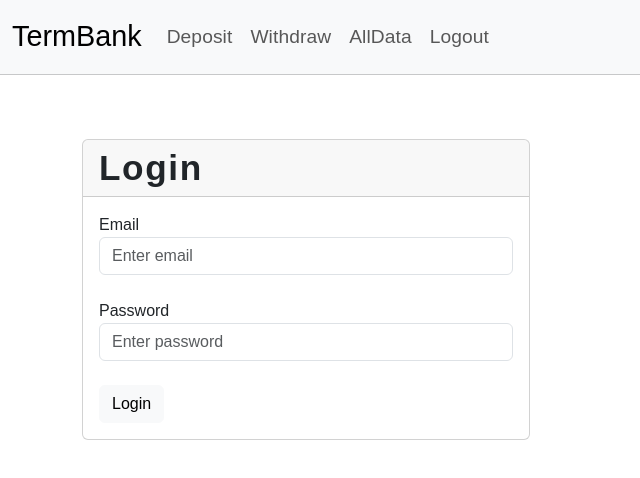
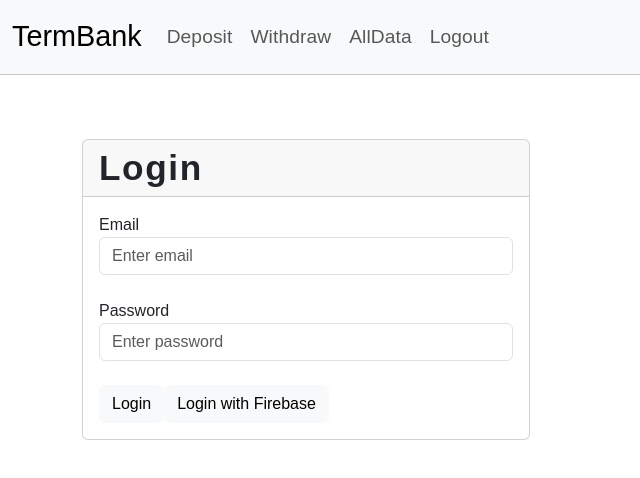
Before and after one commit to JOJ0/mitx-badbank, a React (Vite) app in the folder front/: page /login in a window 1280 px wide. Shown: the top 478 px of the page, without its empty margins (0-640 px from the left). Built offline with nearby package versions, Linux system fonts and the light colour scheme; a web font is replaced by a local one.

Commit message:
Draft Firebase auth support, login is working
but creation and integration in our DB not yet.

```diff
--- a/front/src/createaccount.jsx
+++ b/front/src/createaccount.jsx
@@ -1,5 +1,7 @@
 import { useState } from 'react';
 import { NavLink } from 'react-router-dom'
+
+import { createUserWithEmailAndPassword } from 'firebase/auth'
 
 import { Card, apiPostRequest } from './common.jsx'
 import useCreateAccountForm from './createaccounthook.jsx'
--- /dev/null
+++ b/front/src/firebase_auth.jsx
@@ -0,0 +1,22 @@
+import { initializeApp } from 'firebase/app';
+import { getAuth } from "firebase/auth";
+
+
+const firebaseConfig = {
+    apiKey: "AIzaSyDlcCzk9JVa-C5u3t_Wo9YQygPcScNlpkY",
+    authDomain: "mitx-mern-auth.firebaseapp.com",
+    projectId: "mitx-mern-auth",
+    storageBucket: "mitx-mern-auth.appspot.com",
+    messagingSenderId: "914876378547",
+    appId: "1:914876378547:web:fa532fc2b6f4ea0d946fc6"
+};
+
+// Initialize Firebase
+const app = initializeApp(firebaseConfig);
+console.log("Initialized Firebase app:", app)
+
+// Initialize Firebase Authentication and get a reference to the service
+export const auth = getAuth(app);
+console.log("Initialized Firebase auth:", auth)
+
+export default app;
--- a/front/src/login.jsx
+++ b/front/src/login.jsx
@@ -1,6 +1,9 @@
 import { useState, useContext } from 'react';
 
-import { Card, apiPostRequest,  UserContext } from './common.jsx'
+import { signInWithEmailAndPassword } from 'firebase/auth';
+
+import { Card, apiPostRequest, UserContext } from './common.jsx'
+import { auth } from './firebase_auth.jsx';
 
 
 function Login() {
@@ -43,6 +46,27 @@ function LoginForm(props) {
   const [email, setEmail] = useState("");
   const [password, setPassword] = useState("");
   const ctx = useContext(UserContext);
+
+
+  async function handleFirebaseLogin(e) {
+    e.preventDefault();
+
+    const fbAuthResponse = await signInWithEmailAndPassword(auth, email, password)
+    console.log("In handleFirebaseLogin signIn method responded:", fbAuthResponse);
+    const token = await fbAuthResponse.user.getIdToken();
+    console.log("In handleFirebaseLogin getIdToken responded:", token);
+
+    if (! token) {
+      props.setStatus("Access denied.");
+    }
+    else {
+      props.setStatus("");
+      props.setShow(false);
+      ctx.email = "FIXME";
+      ctx.loggedIn = true;
+      console.log("We've set ctx to user data:", ctx);
+    }
+  }
 
   async function handleLogin(e) {
     e.preventDefault();
@@ -88,6 +112,9 @@ function LoginForm(props) {
       <button type="submit" className="btn btn-light" onClick={handleLogin}>
         Login
       </button>
+      <button type="submit" className="btn btn-light" onClick={handleFirebaseLogin}>
+        Login with Firebase
+      </button>
     </>
   );
 }
```
